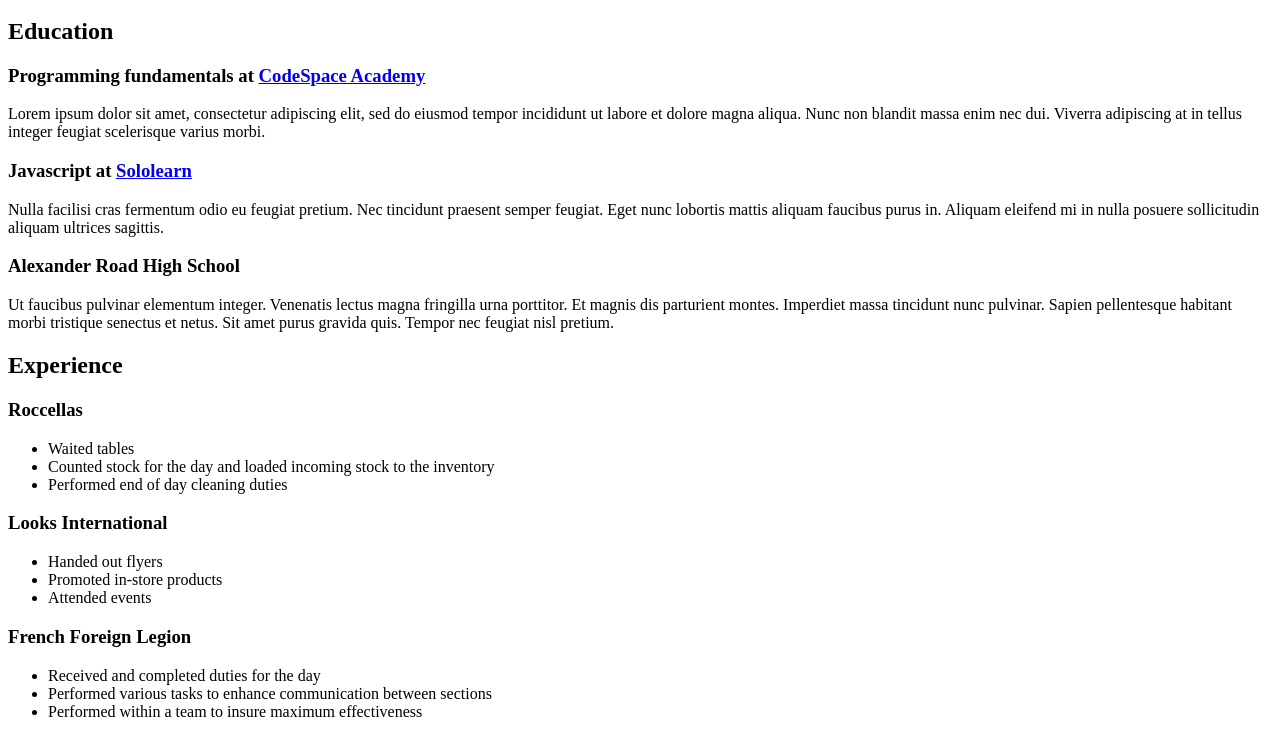
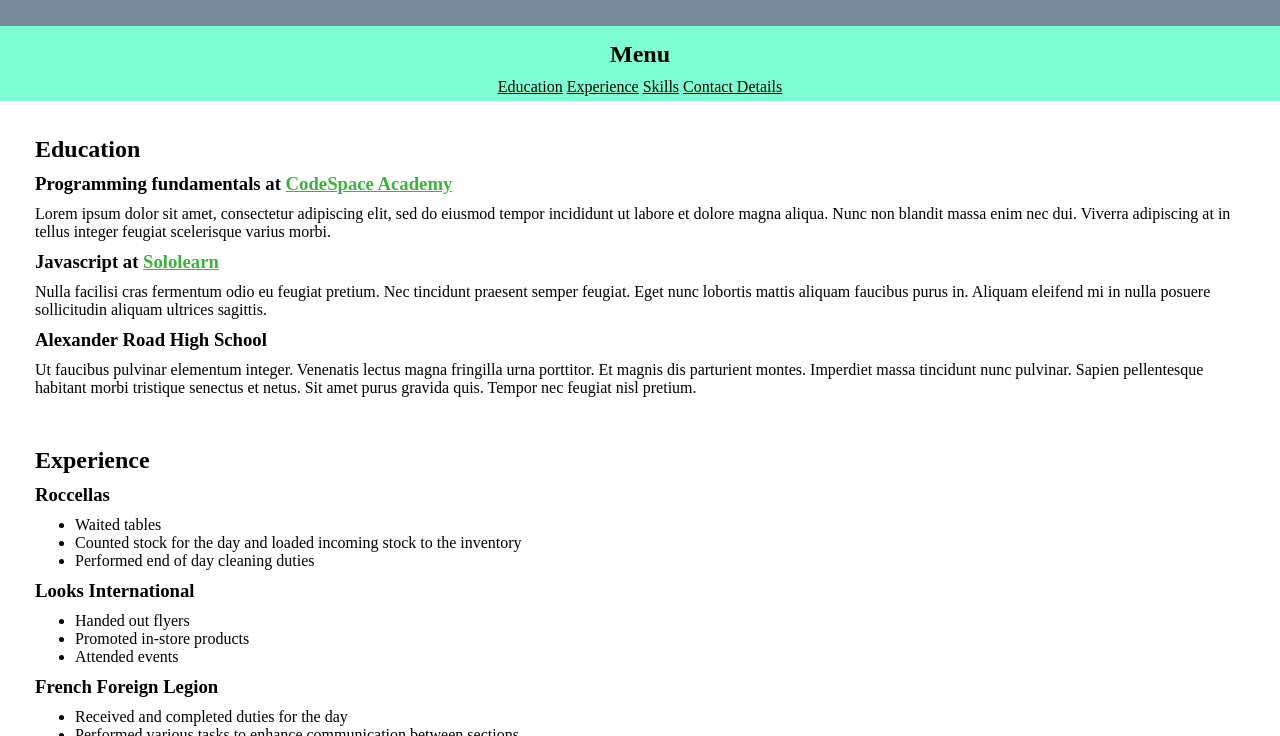
Before and after one commit to JulianQuenet/JULQUE086_FTO2301_GroupC_JulianQuenet_ITW5, a plain HTML site: page index.html in a window 1280 px wide. Shown: the part 352-1088 px from the top of the page. Drawn offline with Linux system fonts and the light colour scheme.

Commit message:
linked the css to the html file

```diff
--- a/index.html
+++ b/index.html
@@ -5,6 +5,7 @@
     <meta http-equiv="X-UA-Compatible" content="IE=edge" />
     <meta name="viewport" content="width=device-width, initial-scale=1.0" />
     <title>Julian Quenet</title>
+    <link href="CSS/style.css" rel="stylesheet" type="text/css" />
   </head>
   <body>
     <header>
```
